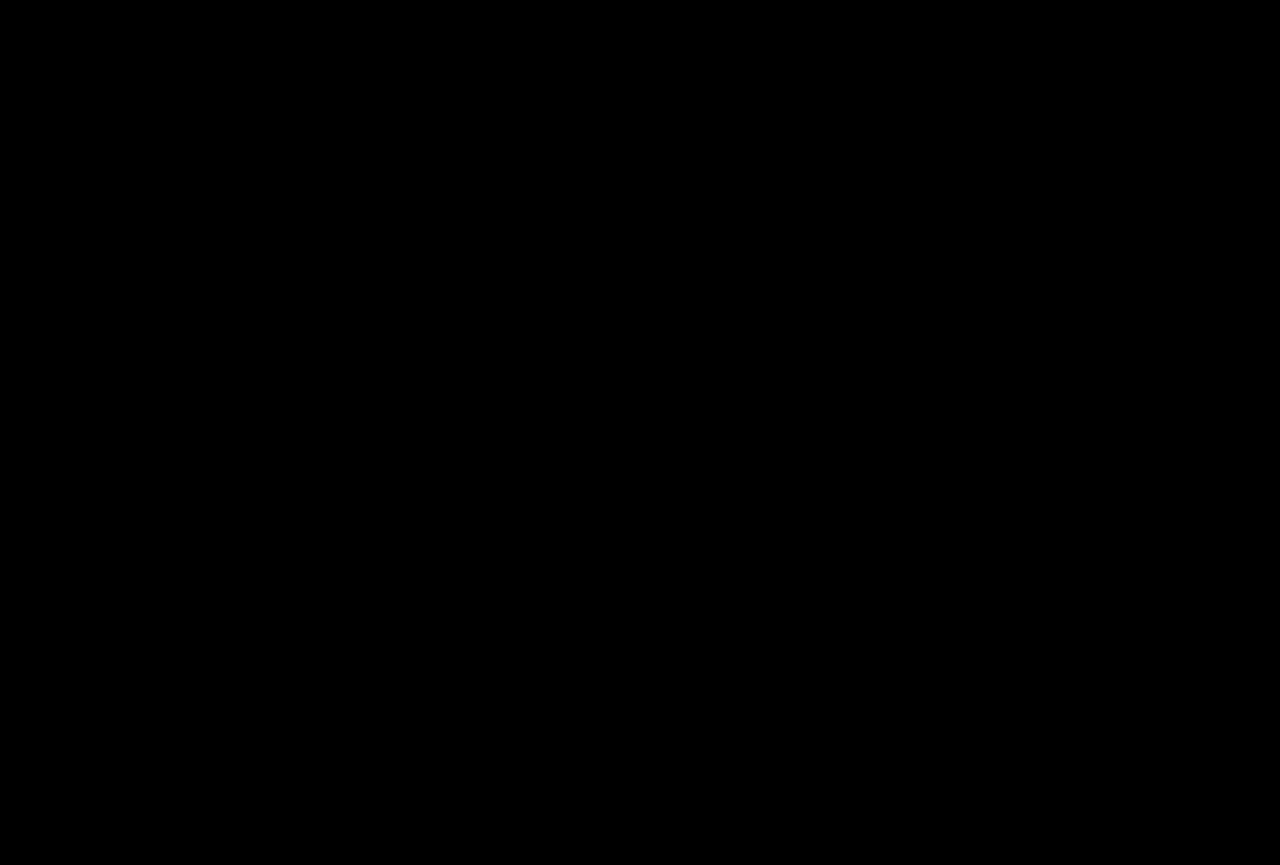
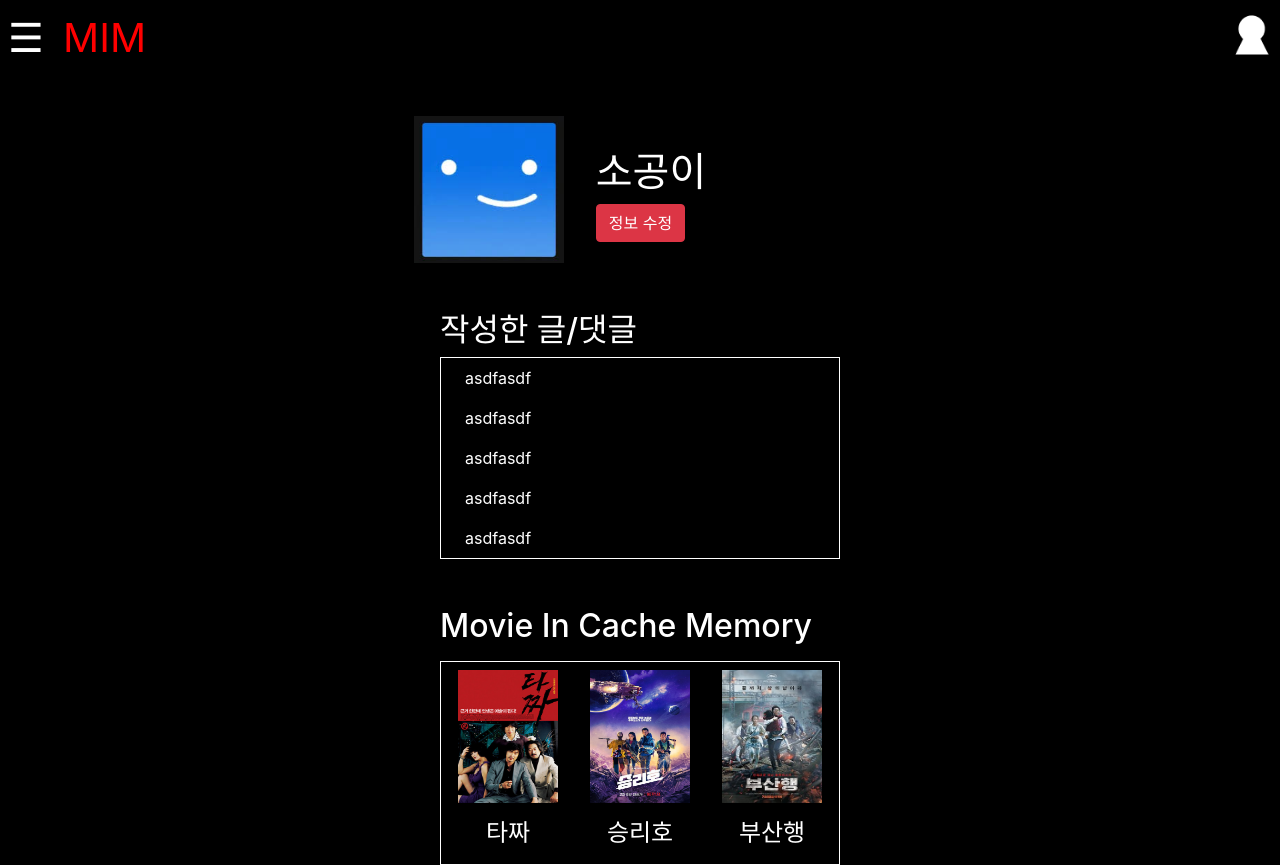
Before and after one commit to shot-on-my-taste-project/MIMFrontServer, a React (Create React App) app: page /mypage in a window 1280 px wide. Before the commit the page ends 800 px from the top, so only its background shows below. Built offline with nearby package versions, Linux system fonts and the light colour scheme.

Commit message:
[add] 회원정보 조회, 수정 화면 추가

```diff
--- a/src/component/Header.js
+++ b/src/component/Header.js
@@ -1,12 +1,15 @@
 import React, { Component } from 'react';
 import SideBar from "./SideBar";
 import MemberImg from "../assets/member.png"
+import { Link } from 'react-router-dom';
 class Header extends Component {
     render() {
         return (
             <div className="TopBar">
                 <SideBar></SideBar>
-                <img id="member" src={ MemberImg } width={"40px"} height={"40px"}/>
+                <Link to="/mypage">
+                    <img id="member" src={ MemberImg } width={"40px"} height={"40px"}/>
+                </Link>
             </div>
         );
     };
--- /dev/null
+++ b/src/pages/MyPage.js
@@ -0,0 +1,61 @@
+import React from 'react'
+import { Button } from 'react-bootstrap';
+import { Route, Link } from 'react-router-dom'
+import profileImg from "../assets/profile.jpg"
+import ImgEx1 from "../assets/tazza.jpg"
+import ImgEx2 from "../assets/seungriho.jpg"
+import ImgEx3 from "../assets/busanhang.jpg"
+import Header from '../component/Header';
+import '../styles/MyPage.css'
+
+const MyPage = () => {
+    return (
+        <div className="MyPageArea">
+            <Header></Header>
+            <div className="UserInfoWrapper">
+                <div className="MainInfo">
+                    <img src={ profileImg } width={ "150rem" }/>
+                    <div className="TextInfo">
+                        <h1>소공이</h1>
+                        <Link to="/mypage/update">
+                            <Button variant="danger">정보 수정</Button>
+                        </Link>
+                    </div>
+                </div>
+
+                <div className="ActivityHistory">
+                    <h2>작성한 글/댓글</h2>
+                    <div className="HistoryWrapper">
+                        <div>asdfasdf</div>
+                        <div>asdfasdf</div>
+                        <div>asdfasdf</div>
+                        <div>asdfasdf</div>
+                        <div>asdfasdf</div>
+                    </div>
+                </div>
+
+                <div className="FavoriteMovies">
+                    <h2>Movie In Cache Memory</h2>
+                    <div className="MovieWrapper">
+                        <div className="Movie">
+                            <img src={ ImgEx1 } width={"100rem"} height={"133rem"}/>
+                            <Link style={{textDecoration: 'none', color: 'white'}} to="/result/detail"><h4>타짜</h4></Link>
+                        </div>
+
+                        <div className="Movie">
+                            <img src={ ImgEx2 } width={"100rem"} height={"133rem"}/>
+                            <h4>승리호</h4>
+                        </div>
+
+                        <div className="Movie">
+                            <img src={ ImgEx3 } width={"100rem"} height={"133rem"}/>
+                            <h4>부산행</h4>
+                        </div>
+                    </div>
+                </div>
+            </div>
+        </div>
+    );
+};
+
+export default MyPage;
--- /dev/null
+++ b/src/pages/MyPageUpdate.js
@@ -0,0 +1,49 @@
+import React from 'react'
+import { Button } from 'react-bootstrap';
+import { Route, Link } from 'react-router-dom'
+import Header from '../component/Header';
+import profileImg from "../assets/profile.jpg"
+import '../styles/MyPage.css'
+
+const MyPageUpdate = () => {
+    return (
+        <div className="MyPageArea">
+            <Header></Header>
+            <div className="MainInfoUpdate">
+                <img src={ profileImg } width={ "150rem" }/>
+                <input type="text"/>
+                <Button id="duplicate-check" variant="secondary">중복확인</Button>
+            </div>
+
+            <div className="InputWrapper">
+            <table>
+                    <tr>
+                        <th colspan="1">기존 비밀번호</th>
+                        <td colspan="1">
+                            <input class="userInfo" type="text" placeholder="기존 비밀번호"/>                        </td>
+                    </tr>
+                    <tr>
+                        <th colspan="1">새 비밀번호</th>
+                        <td colspan="1">
+                            <input class="userInfo" type="password" placeholder="새 비밀번호"/>
+                        </td>
+                    </tr>
+                    <tr>
+                        <th colspan="1">새 비밀번호<br/>재입력</th>
+                        <td colspan="1">
+                            <input class="userInfo" type="password" placeholder="새 비밀번호 재입력"/>
+                            <Button id="same-check" variant="secondary" size="sm" className="subBtn">일치<br/>확인</Button>
+                        </td>
+                    </tr>
+                </table>
+            </div>
+            <div className="ButtonWrapper">
+                <Button variant="danger">수정</Button>
+                <Button variant="secondary">탈퇴</Button>
+                <Button variant="secondary">취소</Button>
+            </div>
+        </div>
+    );
+};
+
+export default MyPageUpdate;
--- a/src/pages/index.js
+++ b/src/pages/index.js
@@ -4,3 +4,5 @@ export { default as Login } from './Login'
 export { default as SignUp } from './SignUp'
 export { default as Result } from './Result'
 export { default as ResultDetail } from './ResultDetail'
+export { default as MyPage } from './MyPage'
+export { default as MyPageUpdate } from './MyPageUpdate'
--- a/src/shared/App.js
+++ b/src/shared/App.js
@@ -1,7 +1,7 @@
 import React, { Component } from 'react'
 import { Route, Switch } from 'react-router-dom'
 import Menu from '../component/Menu';
-import { Home, About, Login, SignUp, Result, ResultDetail } from '../pages'
+import { Home, About, Login, SignUp, Result, ResultDetail, MyPage, MyPageUpdate } from '../pages'
 import 'bootstrap/dist/css/bootstrap.min.css';
 import {Button} from "react-bootstrap";
 import '../styles/Common.css'
@@ -13,11 +13,15 @@ class App extends Component {
                 <Route exact path="/" component={ Home }/>
                 <Route path="/Login" component={ Login }/>
                 <Route path="/signup" component={ SignUp }/>
-
+                <Switch>
+                    <Route path="/mypage/update" component={ MyPageUpdate }/>
+                    <Route path="/mypage" component={ MyPage }/>
+                </Switch>
                 <Switch>
                     <Route path="/result/detail" component={ ResultDetail }/>
                     <Route path="/result" component={ Result }/>
                 </Switch>
+
             </div>
         );
     }
--- /dev/null
+++ b/src/styles/MyPage.css
@@ -0,0 +1,101 @@
+.UserInfoWrapper {
+    display: flex;
+    flex-direction: column;
+    align-items: center;
+}
+
+.MainInfo {
+    display: flex;
+    /* background-color: red; */
+    padding: 1rem;
+    margin-top: 2rem;
+}
+
+.MainInfo img{
+    margin-left: -10rem;
+}
+
+.MainInfo .TextInfo {
+    margin-left: 2rem;
+    margin-top: 2rem;
+}
+
+.ActivityHistory {
+    margin-top: 2rem;
+}
+
+.HistoryWrapper {
+    border: 1px solid white;
+    width: 25rem;
+}
+
+.HistoryWrapper div {
+    padding: 0.5rem;
+    margin-left: 1rem;
+}
+
+.FavoriteMovies {
+    margin-top: 3rem;
+}
+
+.MovieWrapper {
+    display: flex;
+    justify-content: center;
+    margin-top: 1rem;
+}
+
+.Movie {
+    display: flex;
+    flex-direction: column;
+    margin: 0 1rem;
+}
+
+.Movie h4 {
+    /* background-color: aqua; */
+    text-align: center;
+    margin-top: 1rem;
+}
+
+.MovieWrapper {
+    border: 1px solid white;
+    width: 25rem;
+    padding: 0.5rem;
+}
+
+.ButtonWrapper {
+    width: 100%;
+    display: flex;
+    justify-content: right;
+}
+
+.ButtonWrapper Button {
+    margin-left: 0.5rem;
+    width: 4rem;
+}
+
+.MainInfoUpdate {
+    display: flex;
+    margin-top: 3rem;
+    margin-left: 1rem;
+}
+
+.MainInfoUpdate input {
+    margin-top: 3rem;
+    margin-left: 1.5rem;
+    width: 12rem;
+}
+
+.MainInfoUpdate #duplicate-check {
+    height: 3rem;
+    margin-top: 3rem;
+    margin-left: 0.5rem;
+}
+
+.InputWrapper table {
+    margin-top: 3rem;
+    margin-left: 1rem;
+    margin-bottom: 3rem;
+}
+.InputWrapper Button {
+    margin-left: 0.5rem;
+}
```
Also changed, not shown: src/assets/profile.jpg (added).
